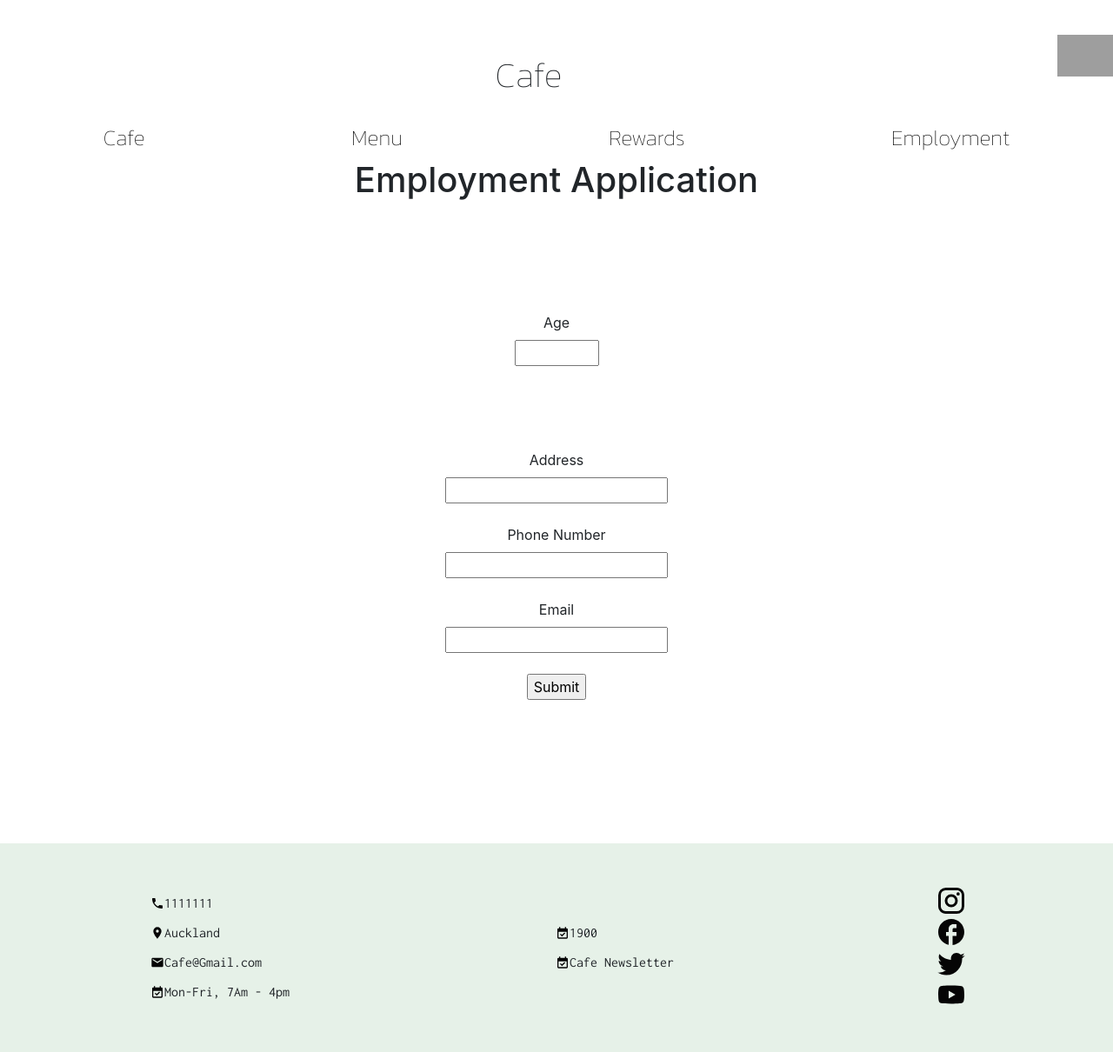
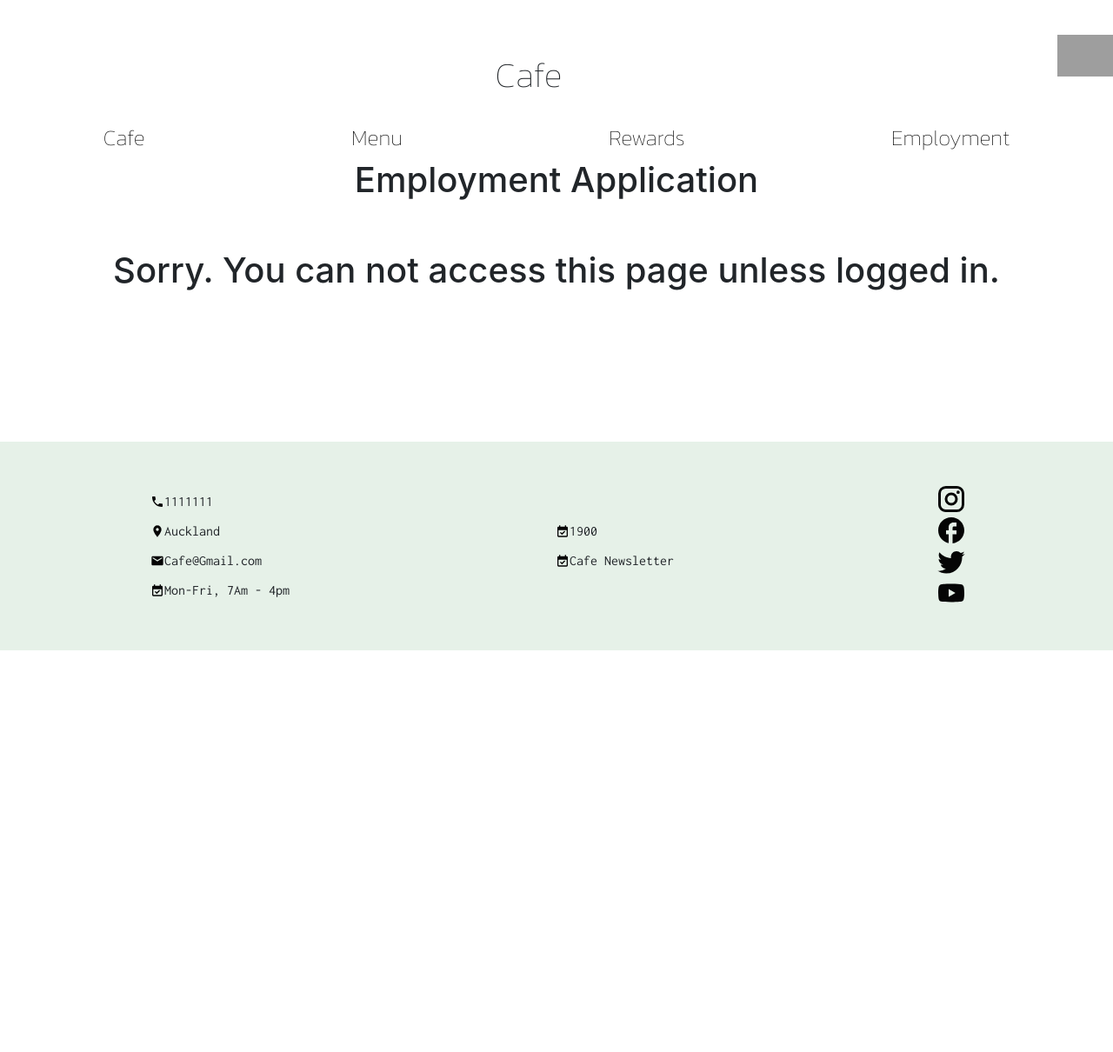
Before and after one commit to Iz465/Flask-303-Cafe-Assessment, a Flask app: template templates/employ_application.html in a window 1280 px wide. Shown: the whole page at 87% size. After the commit the page ends 748 px from the top, so only its background shows below. Run offline with Flask 3, Linux system fonts and the light colour scheme; the template is opened without the code that fills it: values that come from a table or form of the project are taken from there, others are empty; some libraries are stand-ins or nearby versions; grey boxes are pictures that could not be loaded.

Commit message:
adding in verification for employment applications

```diff
--- a/forms.py
+++ b/forms.py
@@ -4,12 +4,7 @@ from wtforms.validators import DataRequired, Length, NumberRange, Email, EqualTo
 
 
 class EmployForm(FlaskForm):
-  first_name = TextField("First Name", validators=[DataRequired(), Length(min=2, max=30)])
-  last_name = TextField("Last Name", validators=[DataRequired(), Length(min=2, max=30)])
-  age = IntegerField("Age", validators=[DataRequired(), NumberRange(min=16, max=100)])
-  address = TextField("Address", validators=[DataRequired()])
-  phone_number = TextField("Phone Number", validators=[DataRequired(), Length(min=10, max=15)])
-  email = TextField("Email", validators=[DataRequired(), Email()])
+  job_reason = TextField("Why do you want this job", validators=[DataRequired(), Length(min=5, max=500)])
   submit = SubmitField('Submit')
 
 
--- a/manage.py
+++ b/manage.py
@@ -11,6 +11,7 @@ app.secret_key = "Dev Key"
 connect = sqlite3.connect('database.db')
 
 isloggedin= False
+loggedin =[]
 
 
 def getmenu_dict():
@@ -190,6 +191,19 @@ def employ():
     rows = cur.fetchall()
     return render_template('employ-index.html', rows = rows)
 
+@app.route('/employ_application', methods= ['POST', 'GET'])
+def employ_application():
+    form = EmployForm()
+    if 'username' in loggedin:
+        if request.method == 'POST':
+         if form.validate() == False:
+              return render_template('employ_application.html', form = form, check_form = True)
+        else:
+            return render_template('employ_application.html', form = form, check_form = False)
+        return render_template('employ_application.html', form = form, check_form = True)
+    else:
+        return render_template('employ_application.html', form = form, check_form = False, notloggedin = False)
+
 
 if __name__ == '__main__':
     app.run(debug=True)
--- a/templates/employ_application.html
+++ b/templates/employ_application.html
@@ -5,49 +5,30 @@
 
 
 <h1>Employment Application </h1><br><br>
-<form action="http://127.0.0.1:5000/employ-application" method="POST">
+{% if check_form %}
+<form action="http://127.0.0.1:5000/employ_application" method="POST">
 {{ form.hidden_tag() }}
 
-{% for error in form.name.errors %}
+{% for error in form.job_reason.errors %}
 <span style="color: red;">{{ error }}</span><br>
 {% endfor %}
-{{ form.name.label }} <br>
-{{ form.name }} <br><br>
-
-{% for error in form.age.errors %}
-<span style="color: red;">{{ error }}</span><br>
-{% endfor %}
-{{ form.age.label }} <br>
-{{ form.age }} <br><br>
-
-{% for error in form.gender.errors %}
-<span style="color: red;">{{ error }}</span><br>
-{% endfor %}
-{{ form.gender.label }} <br>
-{{ form.gender }} <br><br>
-
-
-{% for error in form.address.errors %}
-<span style="color: red;">{{ error }}</span><br>
-{% endfor %}
-{{ form.address.label }} <br>
-{{ form.address }} <br><br>
-
-{% for error in form.phone_number.errors %}
-<span style="color: red;">{{ error }}</span><br>
-{% endfor %}
-{{ form.phone_number.label }} <br>
-{{ form.phone_number }} <br><br>
-
-{% for error in form.email.errors %}
-<span style="color: red;">{{ error }}</span><br>
-{% endfor %}
-{{ form.email.label }} <br>
-{{ form.email }} <br><br>
+{{ form.job_reason.label }} <br>
+{{ form.job_reason(style="height:30vw;width:30%") }} <br><br>
 
 {{ form.submit }}
 </form>
+{% endif %}
+
+{% if not check_form %}
+{% if notloggedin %}
+<h1>Application Received. Will be reviewed</h1>
+{% endif %}
+{% if not notloggedin %}
+<h1>Sorry. You can not access this page unless logged in.</h1>
+{% endif %}
+{% endif %}
 </div>
 
 
+
 {% endblock %}
```
Also changed, not shown: templates/employ-index.html (+0 -49 lines), templates/review_application.html (added, +14 -0 lines), database.db, 1 other file.
